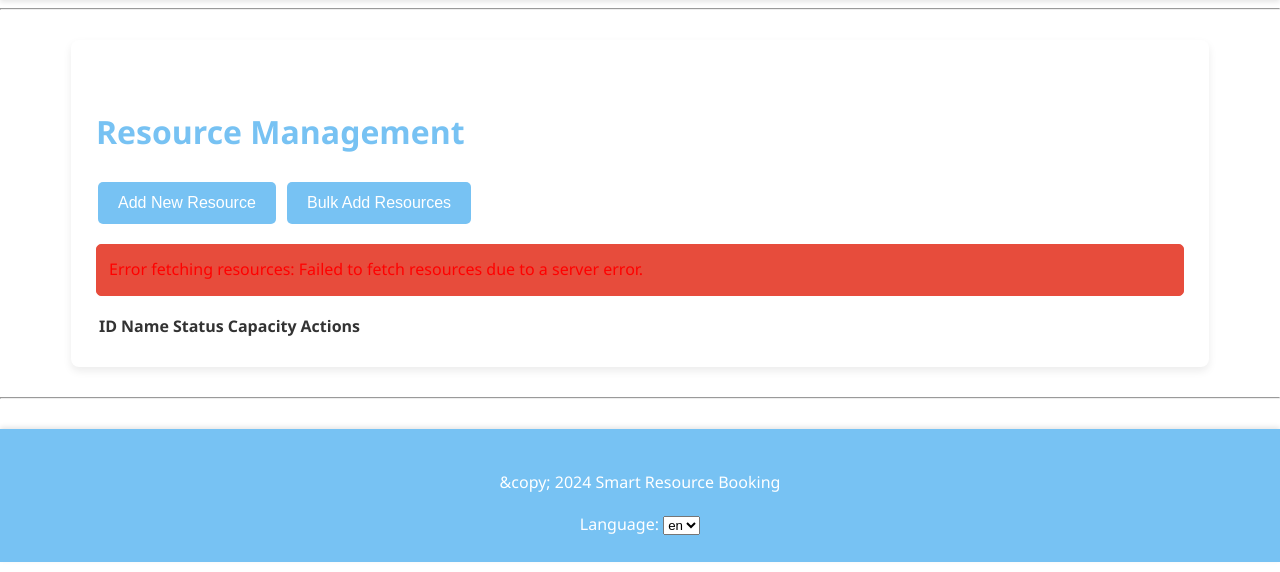
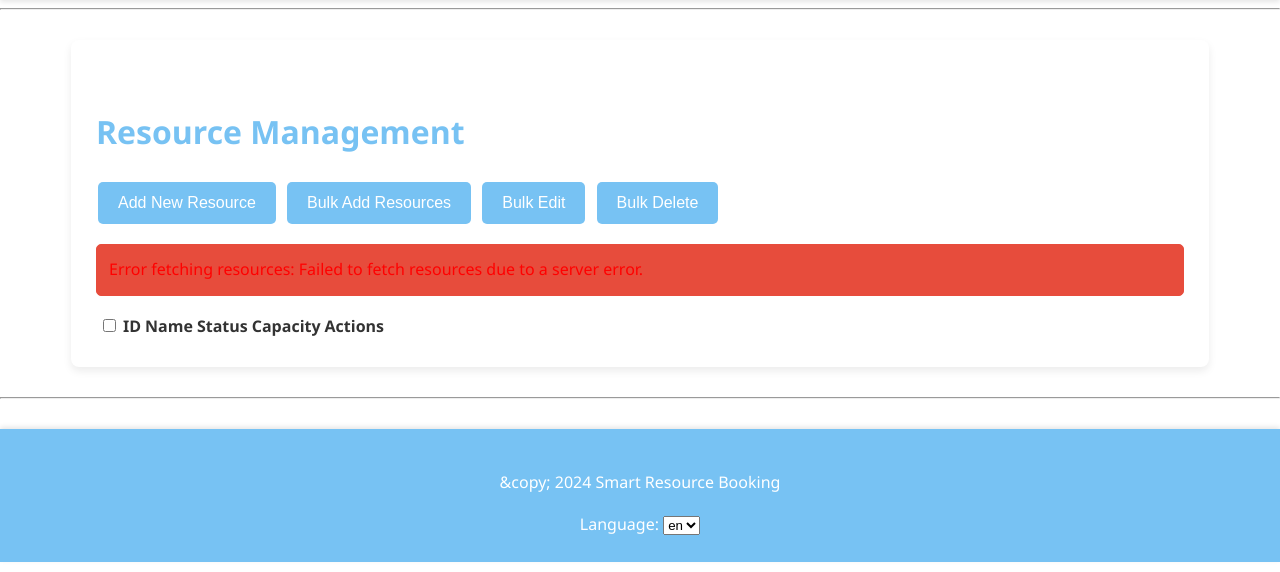
Before and after one commit to panaresium/ResourceBookingSystem, a Flask app: page /admin/resources_manage in a window 1280 px wide. Shown: the part 102-674 px from the top of the page. Run offline with Flask 2, Linux system fonts and the light colour scheme; a user stored in the database is signed in; tables that the repository leaves empty hold one stand-in row (values such as "Sample post"); lists and menus that the app fills with data are empty; some libraries are stand-ins or nearby versions.

Commit message:
Add bulk edit and delete for resources

```diff
--- a/app.py
+++ b/app.py
@@ -280,6 +280,12 @@ login_manager.login_message_category = 'info'
 # Note: This specific message is often configured directly in Flask-Login,
 # but if it were a custom message, this is how you'd wrap it.
 login_manager.login_message = 'Please log in to access this page.'
+
+@login_manager.unauthorized_handler
+def unauthorized_callback():
+    if request.path.startswith('/api/'):
+        return jsonify({'error': 'Unauthorized'}), 401
+    return redirect(url_for('serve_login', next=request.url))
 
 @login_manager.user_loader
 def load_user(user_id):
@@ -1538,6 +1544,89 @@ def create_resources_bulk():
         app.logger.exception("Error creating resources in bulk:")
         return jsonify({'error': 'Failed to create resources due to a server error.'}), 500
 
+
+@app.route('/api/admin/resources/bulk', methods=['PUT'])
+@login_required
+@permission_required('manage_resources')
+def update_resources_bulk():
+    data = request.get_json()
+    if not data or 'ids' not in data or not isinstance(data['ids'], list):
+        return jsonify({'error': 'Invalid input. "ids" list required.'}), 400
+
+    ids = data['ids']
+    updates = data.get('fields', {})
+    if not updates:
+        return jsonify({'error': 'No update fields provided.'}), 400
+
+    allowed_fields = ['name', 'capacity', 'equipment', 'status']
+    valid_statuses = ['draft', 'published', 'archived']
+
+    updated = []
+    skipped = []
+
+    for rid in ids:
+        resource = Resource.query.get(rid)
+        if not resource:
+            skipped.append(rid)
+            continue
+        if 'status' in updates:
+            new_status = updates['status']
+            if new_status not in valid_statuses:
+                return jsonify({'error': f"Invalid status value. Allowed values are: {', '.join(valid_statuses)}."}), 400
+            if new_status == 'published' and resource.status != 'published' and resource.published_at is None:
+                resource.published_at = datetime.utcnow()
+            resource.status = new_status
+        for field in allowed_fields:
+            if field in updates and field != 'status':
+                if field == 'capacity':
+                    try:
+                        value = updates[field]
+                        if value is not None:
+                            value = int(value)
+                        setattr(resource, field, value)
+                    except (ValueError, TypeError):
+                        return jsonify({'error': f'Invalid value for capacity. Must be an integer or null.'}), 400
+                else:
+                    setattr(resource, field, updates[field])
+        updated.append(rid)
+
+    try:
+        db.session.commit()
+        return jsonify({'updated': updated, 'skipped': skipped}), 200
+    except Exception:
+        db.session.rollback()
+        app.logger.exception("Error updating resources in bulk:")
+        return jsonify({'error': 'Failed to update resources due to a server error.'}), 500
+
+
+@app.route('/api/admin/resources/bulk', methods=['DELETE'])
+@login_required
+@permission_required('manage_resources')
+def delete_resources_bulk():
+    data = request.get_json()
+    if not data or 'ids' not in data or not isinstance(data['ids'], list):
+        return jsonify({'error': 'Invalid input. "ids" list required.'}), 400
+
+    ids = data['ids']
+    deleted = []
+    skipped = []
+
+    for rid in ids:
+        resource = Resource.query.get(rid)
+        if not resource:
+            skipped.append(rid)
+            continue
+        db.session.delete(resource)
+        deleted.append(rid)
+
+    try:
+        db.session.commit()
+        return jsonify({'deleted': deleted, 'skipped': skipped}), 200
+    except Exception:
+        db.session.rollback()
+        app.logger.exception("Error deleting resources in bulk:")
+        return jsonify({'error': 'Failed to delete resources due to a server error.'}), 500
+
 @app.route('/api/admin/resources/<int:resource_id>', methods=['GET'])
 @login_required
 @permission_required('manage_resources')
--- a/static/js/resource_management.js
+++ b/static/js/resource_management.js
@@ -3,6 +3,9 @@ document.addEventListener('DOMContentLoaded', function() {
     const tableBody = document.querySelector('#resources-table tbody');
     const addBtn = document.getElementById('add-new-resource-btn');
     const addBulkBtn = document.getElementById('add-bulk-resource-btn');
+    const bulkEditBtn = document.getElementById('bulk-edit-btn');
+    const bulkDeleteBtn = document.getElementById('bulk-delete-btn');
+    const selectAllCheckbox = document.getElementById('select-all-resources');
     const resourceFormModal = document.getElementById('resource-form-modal');
     const closeModalBtn = resourceFormModal ? resourceFormModal.querySelector('.close-modal-btn') : null;
     const resourceForm = document.getElementById('resource-form');
@@ -26,6 +29,12 @@ document.addEventListener('DOMContentLoaded', function() {
     const bulkCapacityInput = document.getElementById('bulk-capacity');
     const bulkEquipmentInput = document.getElementById('bulk-equipment');
     const bulkStatusInput = document.getElementById('bulk-status');
+    const bulkEditModal = document.getElementById('bulk-edit-modal');
+    const bulkEditForm = document.getElementById('bulk-edit-form');
+    const bulkEditFormStatus = document.getElementById('bulk-edit-form-status');
+    const bulkEditStatusInput = document.getElementById('bulk-edit-status');
+    const bulkEditCapacityInput = document.getElementById('bulk-edit-capacity');
+    const bulkEditEquipmentInput = document.getElementById('bulk-edit-equipment');
 
     async function fetchAndDisplayResources() {
         showLoading(statusDiv, 'Fetching resources...');
@@ -35,6 +44,8 @@ document.addEventListener('DOMContentLoaded', function() {
             if (resources && resources.length > 0) {
                 resources.forEach(r => {
                     const row = tableBody.insertRow();
+                    const selectCell = row.insertCell();
+                    selectCell.innerHTML = `<input type="checkbox" class="select-resource-checkbox" data-id="${r.id}">`;
                     row.insertCell().textContent = r.id;
                     row.insertCell().textContent = r.name;
                     row.insertCell().textContent = r.status || 'draft';
@@ -47,9 +58,10 @@ document.addEventListener('DOMContentLoaded', function() {
                 });
                 hideMessage(statusDiv);
             } else {
-                tableBody.innerHTML = '<tr><td colspan="5">No resources found.</td></tr>';
+                tableBody.innerHTML = '<tr><td colspan="6">No resources found.</td></tr>';
                 showSuccess(statusDiv, 'No resources to display.');
             }
+            if (selectAllCheckbox) selectAllCheckbox.checked = false;
         } catch (error) {
             showError(statusDiv, `Error fetching resources: ${error.message}`);
         }
@@ -76,11 +88,54 @@ document.addEventListener('DOMContentLoaded', function() {
         });
     }
 
+    if (selectAllCheckbox) {
+        selectAllCheckbox.addEventListener('change', () => {
+            const checked = selectAllCheckbox.checked;
+            document.querySelectorAll('.select-resource-checkbox').forEach(cb => {
+                cb.checked = checked;
+            });
+        });
+    }
+
+    function getSelectedResourceIds() {
+        return Array.from(document.querySelectorAll('.select-resource-checkbox:checked')).map(cb => parseInt(cb.dataset.id, 10));
+    }
+
     closeModalBtn && closeModalBtn.addEventListener('click', () => resourceFormModal.style.display = 'none');
     window.addEventListener('click', e => { if (e.target === resourceFormModal) resourceFormModal.style.display = 'none'; });
 
     bulkCloseBtn && bulkCloseBtn.addEventListener('click', () => bulkModal.style.display = 'none');
     window.addEventListener('click', e => { if (e.target === bulkModal) bulkModal.style.display = 'none'; });
+
+    bulkEditBtn && bulkEditBtn.addEventListener('click', () => {
+        const ids = getSelectedResourceIds();
+        if (ids.length === 0) {
+            alert('Please select at least one resource.');
+            return;
+        }
+        if (bulkEditForm) bulkEditForm.reset();
+        hideMessage(bulkEditFormStatus);
+        if (bulkEditModal) bulkEditModal.style.display = 'block';
+    });
+
+    bulkDeleteBtn && bulkDeleteBtn.addEventListener('click', async () => {
+        const ids = getSelectedResourceIds();
+        if (ids.length === 0) {
+            alert('Please select at least one resource.');
+            return;
+        }
+        if (!confirm(`Delete ${ids.length} selected resources?`)) return;
+        try {
+            await apiCall('/api/admin/resources/bulk', {
+                method: 'DELETE',
+                headers: { 'Content-Type': 'application/json' },
+                body: JSON.stringify({ ids })
+            }, statusDiv);
+            fetchAndDisplayResources();
+        } catch (error) {
+            /* handled by apiCall */
+        }
+    });
 
     tableBody.addEventListener('click', async function(event) {
         if (event.target.classList.contains('edit-resource-btn')) {
@@ -172,5 +227,31 @@ document.addEventListener('DOMContentLoaded', function() {
         });
     }
 
+    if (bulkEditForm) {
+        bulkEditForm.addEventListener('submit', async function(e) {
+            e.preventDefault();
+            const ids = getSelectedResourceIds();
+            if (ids.length === 0) {
+                showError(bulkEditFormStatus, 'No resources selected.');
+                return;
+            }
+            const fields = {};
+            if (bulkEditStatusInput.value) fields.status = bulkEditStatusInput.value;
+            if (bulkEditCapacityInput.value !== '') fields.capacity = parseInt(bulkEditCapacityInput.value, 10);
+            if (bulkEditEquipmentInput.value !== '') fields.equipment = bulkEditEquipmentInput.value;
+            try {
+                await apiCall('/api/admin/resources/bulk', {
+                    method: 'PUT',
+                    headers: { 'Content-Type': 'application/json' },
+                    body: JSON.stringify({ ids, fields })
+                }, bulkEditFormStatus);
+                await fetchAndDisplayResources();
+                setTimeout(() => { bulkEditModal.style.display = 'none'; }, 500);
+            } catch (error) {
+                /* handled by apiCall */
+            }
+        });
+    }
+
     fetchAndDisplayResources();
 });
--- a/templates/resource_management.html
+++ b/templates/resource_management.html
@@ -6,11 +6,14 @@
     <h1>{{ _('Resource Management') }}</h1>
     <button id="add-new-resource-btn" class="button">{{ _('Add New Resource') }}</button>
     <button id="add-bulk-resource-btn" class="button" style="margin-left:5px;">{{ _('Bulk Add Resources') }}</button>
+    <button id="bulk-edit-btn" class="button" style="margin-left:5px;">{{ _('Bulk Edit') }}</button>
+    <button id="bulk-delete-btn" class="button danger" style="margin-left:5px;">{{ _('Bulk Delete') }}</button>
     <div id="resource-management-status" class="status-message" style="margin-top: 15px;"></div>
 
     <table id="resources-table" class="styled-table" style="margin-top: 15px;">
         <thead>
             <tr>
+                <th><input type="checkbox" id="select-all-resources"></th>
                 <th>{{ _('ID') }}</th>
                 <th>{{ _('Name') }}</th>
                 <th>{{ _('Status') }}</th>
@@ -101,6 +104,34 @@
             </form>
         </div>
     </div>
+
+    <div id="bulk-edit-modal" class="modal" style="display: none;">
+        <div class="modal-content">
+            <span class="close-modal-btn" data-modal-id="bulk-edit-modal">&times;</span>
+            <h3>{{ _('Bulk Edit Resources') }}</h3>
+            <form id="bulk-edit-form">
+                <div>
+                    <label for="bulk-edit-status">{{ _('Status:') }}</label>
+                    <select id="bulk-edit-status" name="status" class="form-control">
+                        <option value="">{{ _('-- Unchanged --') }}</option>
+                        <option value="draft">{{ _('Draft') }}</option>
+                        <option value="published">{{ _('Published') }}</option>
+                        <option value="archived">{{ _('Archived') }}</option>
+                    </select>
+                </div>
+                <div>
+                    <label for="bulk-edit-capacity">{{ _('Capacity:') }}</label>
+                    <input type="number" id="bulk-edit-capacity" name="capacity" min="0">
+                </div>
+                <div>
+                    <label for="bulk-edit-equipment">{{ _('Equipment:') }}</label>
+                    <input type="text" id="bulk-edit-equipment" name="equipment">
+                </div>
+                <button type="submit" class="button" style="margin-top: 10px;">{{ _('Apply Changes') }}</button>
+                <div id="bulk-edit-form-status" class="status-message" style="margin-top: 10px;"></div>
+            </form>
+        </div>
+    </div>
 {% endblock %}
 
 {% block scripts %}
```
Also changed, not shown: tests/test_app.py (+55 -16 lines).
